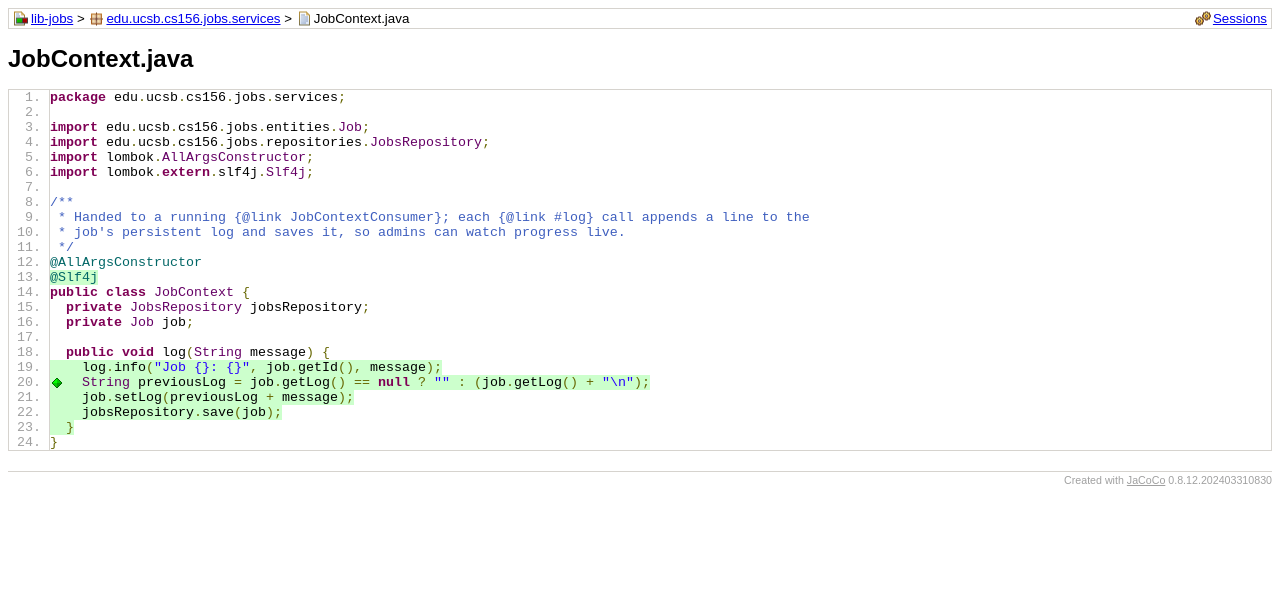
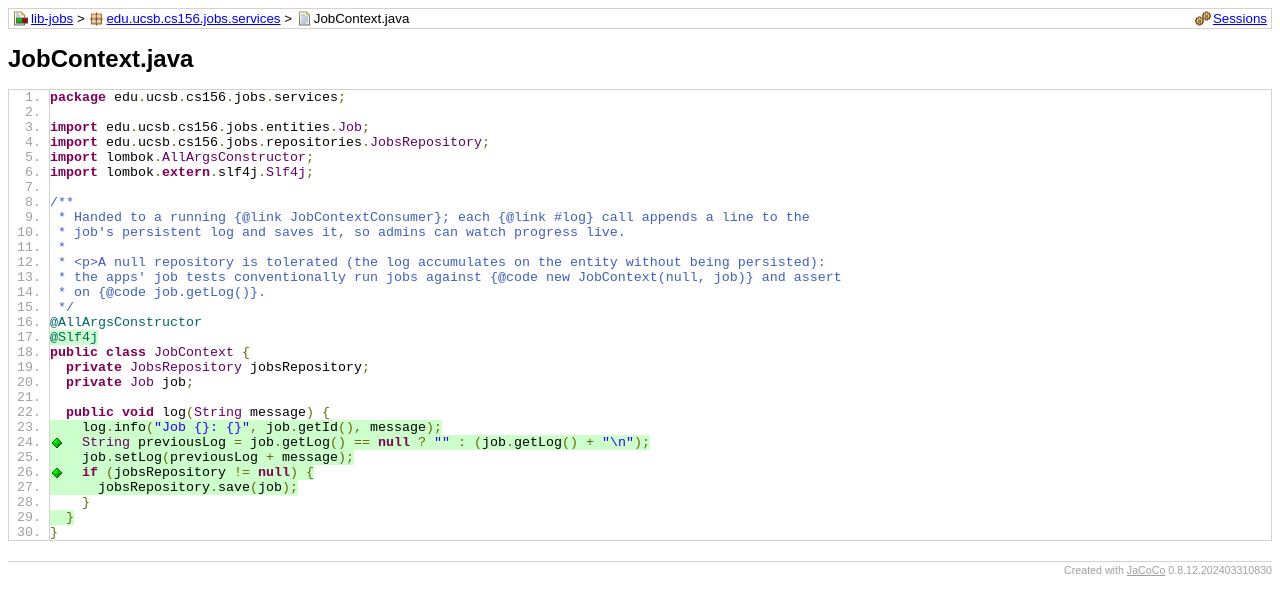
Before and after one commit to ucsb-cs156/lib-jobs, a Jekyll site: the page jacoco/edu.ucsb.cs156.jobs.services/JobContext.java.html, which Jekyll copies as it is, in a window 1280 px wide. Shown: the top 615 px of the page. Built offline with Jekyll 4.4.1, drawn with Linux system fonts in a browser that asks for light colours.

Commit message:
Deploying to gh-pages from @ ucsb-cs156/lib-jobs@f76624f99d0c109e4b0225e96dc2744280a47f23 🚀

```diff
--- a/jacoco/edu.ucsb.cs156.jobs.services/JobContext.java.html
+++ b/jacoco/edu.ucsb.cs156.jobs.services/JobContext.java.html
@@ -8,18 +8,24 @@ import lombok.extern.slf4j.Slf4j;
 /**
  * Handed to a running {@link JobContextConsumer}; each {@link #log} call appends a line to the
  * job's persistent log and saves it, so admins can watch progress live.
+ *
+ * &lt;p&gt;A null repository is tolerated (the log accumulates on the entity without being persisted):
+ * the apps' job tests conventionally run jobs against {@code new JobContext(null, job)} and assert
+ * on {@code job.getLog()}.
  */
 @AllArgsConstructor
-<span class="fc" id="L13">@Slf4j</span>
+<span class="fc" id="L17">@Slf4j</span>
 public class JobContext {
   private JobsRepository jobsRepository;
   private Job job;
 
   public void log(String message) {
-<span class="fc" id="L19">    log.info(&quot;Job {}: {}&quot;, job.getId(), message);</span>
-<span class="fc bfc" id="L20" title="All 2 branches covered.">    String previousLog = job.getLog() == null ? &quot;&quot; : (job.getLog() + &quot;\n&quot;);</span>
-<span class="fc" id="L21">    job.setLog(previousLog + message);</span>
-<span class="fc" id="L22">    jobsRepository.save(job);</span>
-<span class="fc" id="L23">  }</span>
+<span class="fc" id="L23">    log.info(&quot;Job {}: {}&quot;, job.getId(), message);</span>
+<span class="fc bfc" id="L24" title="All 2 branches covered.">    String previousLog = job.getLog() == null ? &quot;&quot; : (job.getLog() + &quot;\n&quot;);</span>
+<span class="fc" id="L25">    job.setLog(previousLog + message);</span>
+<span class="fc bfc" id="L26" title="All 2 branches covered.">    if (jobsRepository != null) {</span>
+<span class="fc" id="L27">      jobsRepository.save(job);</span>
+    }
+<span class="fc" id="L29">  }</span>
 }
 </pre><div class="footer"><span class="right">Created with <a href="http://www.jacoco.org/jacoco">JaCoCo</a> 0.8.12.202403310830</span></div></body></html>
--- a/jacoco/jacoco.csv
+++ b/jacoco/jacoco.csv
@@ -6,5 +6,5 @@ lib-jobs,edu.ucsb.cs156.jobs.services,JobRateLimit,0,36,0,2,0,13,0,4,0,3
 lib-jobs,edu.ucsb.cs156.jobs.services,JobContextFactory,0,13,0,0,0,4,0,2,0,2
 lib-jobs,edu.ucsb.cs156.jobs.services,JobService,0,114,0,2,0,34,0,8,0,7
 lib-jobs,edu.ucsb.cs156.jobs.services,JobContextConsumer,0,8,0,0,0,3,0,3,0,3
-lib-jobs,edu.ucsb.cs156.jobs.services,JobContext,0,36,0,2,0,6,0,3,0,2
+lib-jobs,edu.ucsb.cs156.jobs.services,JobContext,0,39,0,4,0,7,0,4,0,2
 lib-jobs,edu.ucsb.cs156.jobs.entities,Job,0,12,0,0,0,5,0,2,0,2
```
Also changed, not shown: jacoco/edu.ucsb.cs156.jobs.services/JobContext.html (+1 -1 lines), jacoco/edu.ucsb.cs156.jobs.services/index.html (+1 -1 lines), jacoco/edu.ucsb.cs156.jobs.services/index.source.html (+1 -1 lines), jacoco/index.html (+1 -1 lines), jacoco/jacoco-sessions.html (+1 -1 lines), jacoco/jacoco.xml (+1 -1 lines).
